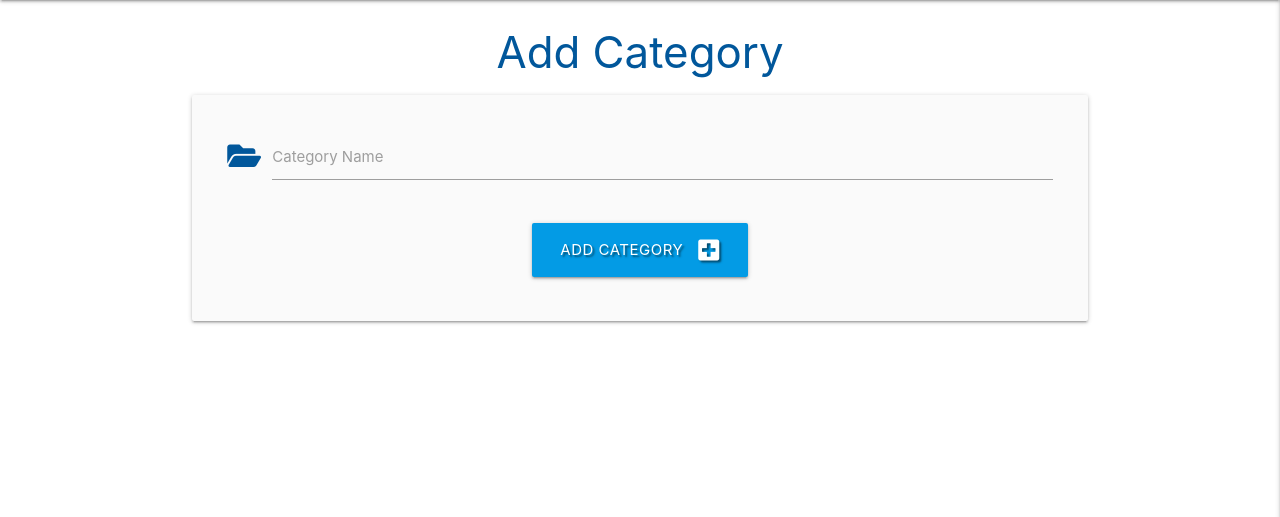
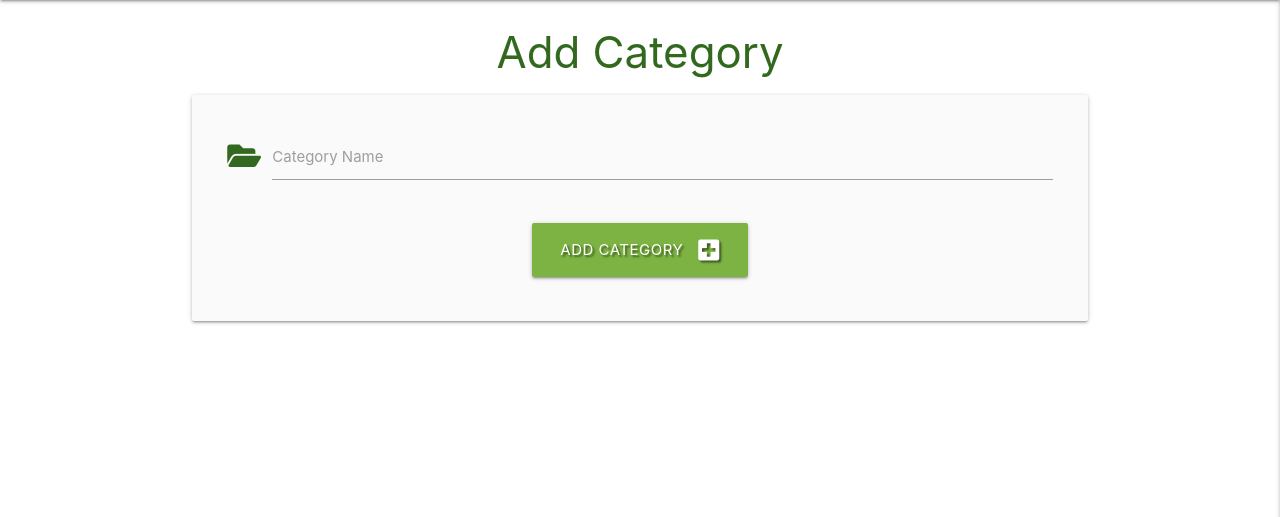
Before and after one commit to LogicAtom/flask-task-manager-project, a Flask app: page /add_category in a window 1280 px wide. Shown: the part 64-581 px from the top of the page. Run offline with Flask 2, Linux system fonts and the light colour scheme; some libraries are stand-ins or nearby versions.

Commit message:
add_category.html, color swatch green

```diff
--- a/templates/add_category.html
+++ b/templates/add_category.html
@@ -1,14 +1,14 @@
 {% extends "base.html" %}
 {% block content %}
 
-<h3 class="light-blue-text text-darken-4 center-align">Add Category</h3>
+<h3 class="light-green-text text-darken-4 center-align">Add Category</h3>
 
 <div class="row card-panel grey lighten-5">
     <form class="col s12" method="POST" action="{{ url_for('add_category') }}">
         <!-- category name -->
         <div class="row">
             <div class="input-field col s12">
-                <i class="fas fa-folder-open prefix light-blue-text text-darken-4"></i>
+                <i class="fas fa-folder-open prefix light-green-text text-darken-4"></i>
                 <input id="category_name" name="category_name" minlength="3" maxlength="25" type="text" class="validate"
                     required>
                 <label for="category_name">Category Name</label>
@@ -17,7 +17,7 @@
         <!-- submit button -->
         <div class="row">
             <div class="col s12 center-align">
-                <button type="submit" class="btn-large light-blue darken-1 text-shadow">
+                <button type="submit" class="btn-large light-green darken-1 text-shadow">
                     Add Category <i class="fas fa-plus-square right"></i>
                 </button>
             </div>
```
